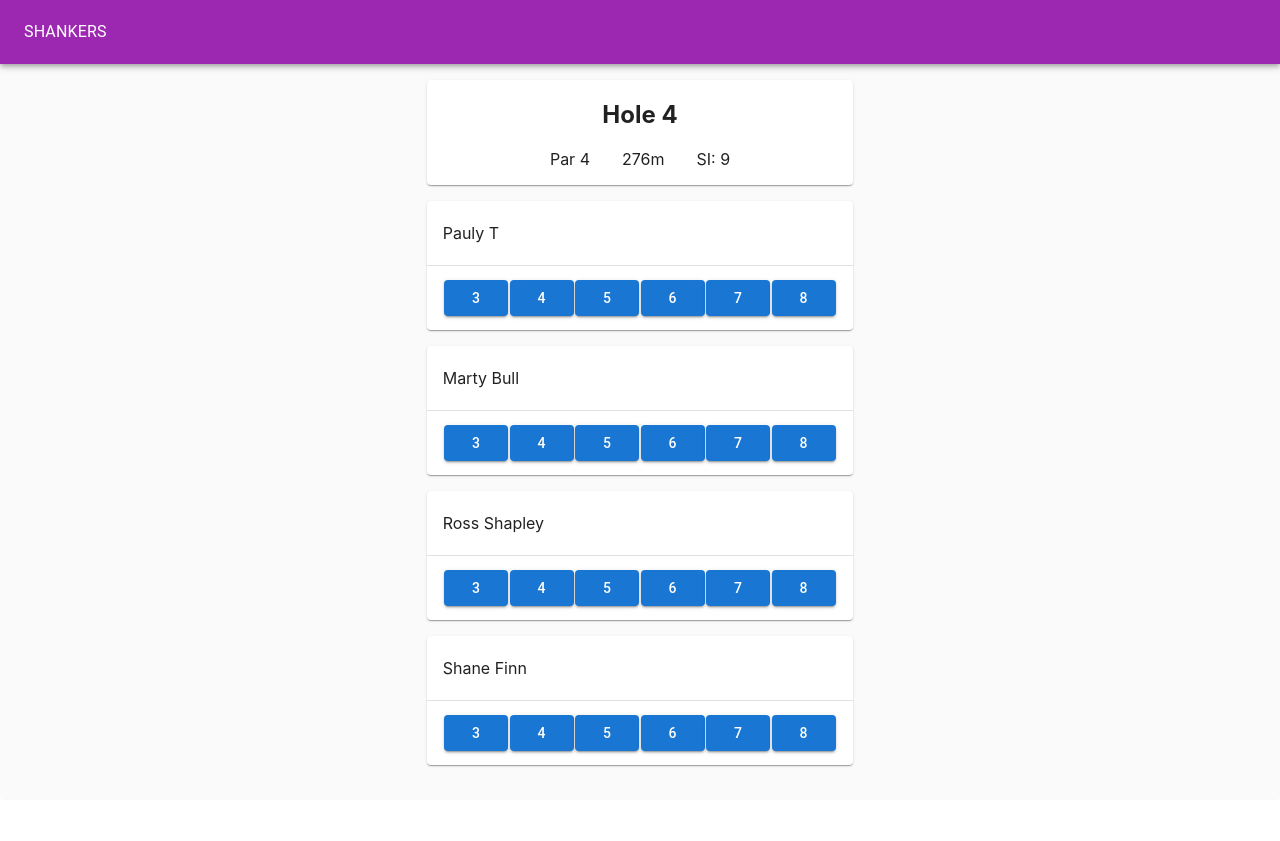
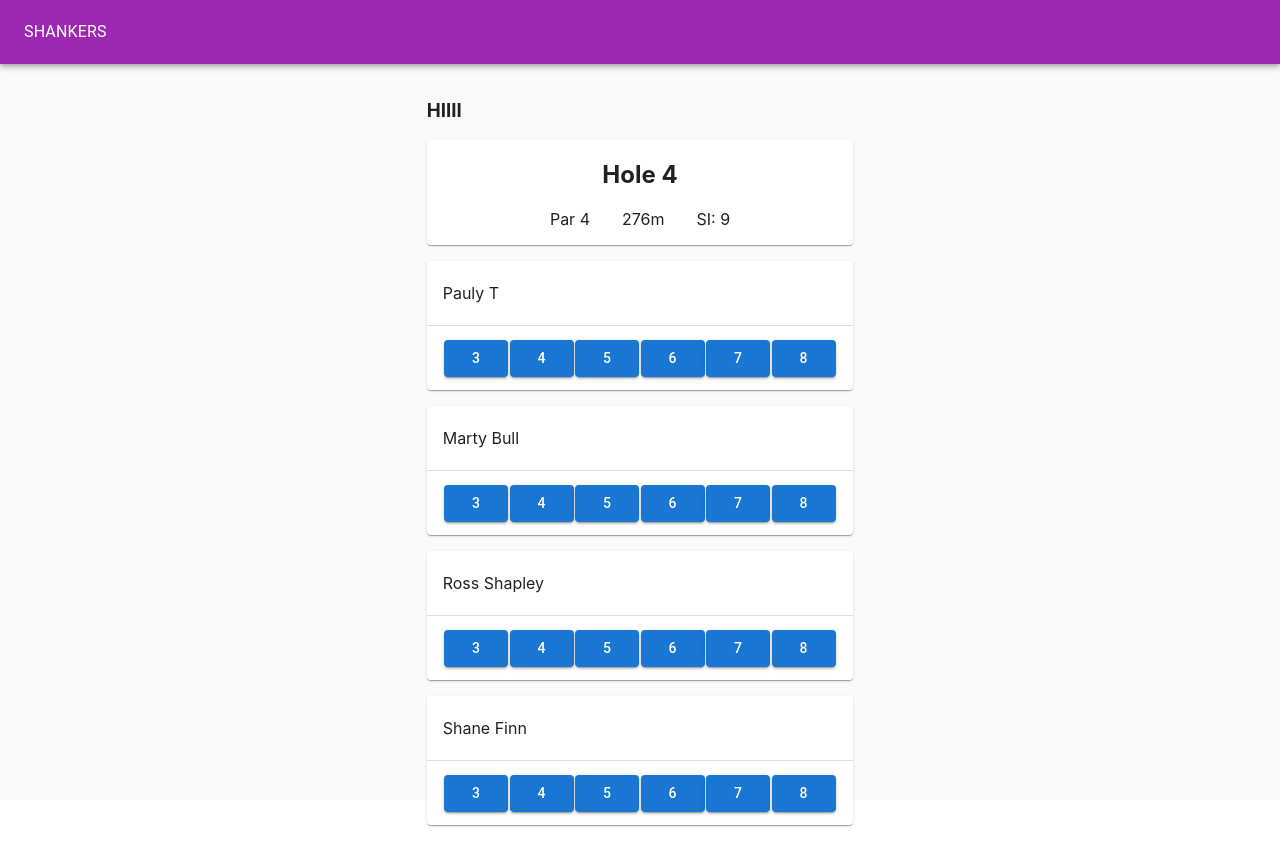
Before and after one commit to paulyt-nz/golf-app, a React (Create React App) app: page / in a window 1280 px wide. Before the commit the page ends 800 px from the top, so only its background shows below. Built offline with nearby package versions, Linux system fonts and the light colour scheme.

Commit message:
moving main scorecard into new component

```diff
--- a/src/GolfApp.tsx
+++ b/src/GolfApp.tsx
@@ -4,6 +4,7 @@ import PlayerCard from './PlayerCard'
 import HoleInfoCard from './HoleInfoCard'
 
 import { Typography, Paper, AppBar, Toolbar, Grid, ListItem, Divider, Card, CardHeader, CardContent } from '@mui/material';
+import MainScorecardDisplay from './MainScorecardDisplay';
 
 // need to keep a few things in state and a few things can be set to props(? - state or props for players names)
 // State:
@@ -56,6 +57,8 @@ function GolfApp() {
                     width: '500px'
                 }}>
 
+                    <MainScorecardDisplay />
+
                     <HoleInfoCard
                         name={initialCourse.holes[currentHoleIndex].name}
                         par={initialCourse.holes[currentHoleIndex].par}
--- /dev/null
+++ b/src/MainScorecardDisplay.tsx
@@ -0,0 +1,12 @@
+import React from 'react';
+
+function MainScorecardDisplay() {
+    // put the HoleInfoCards and PlayCards in here
+    // want to only have the different options in the parent
+    return (
+        <h3>HIIII</h3>
+    )
+
+}
+
+export default MainScorecardDisplay
```
